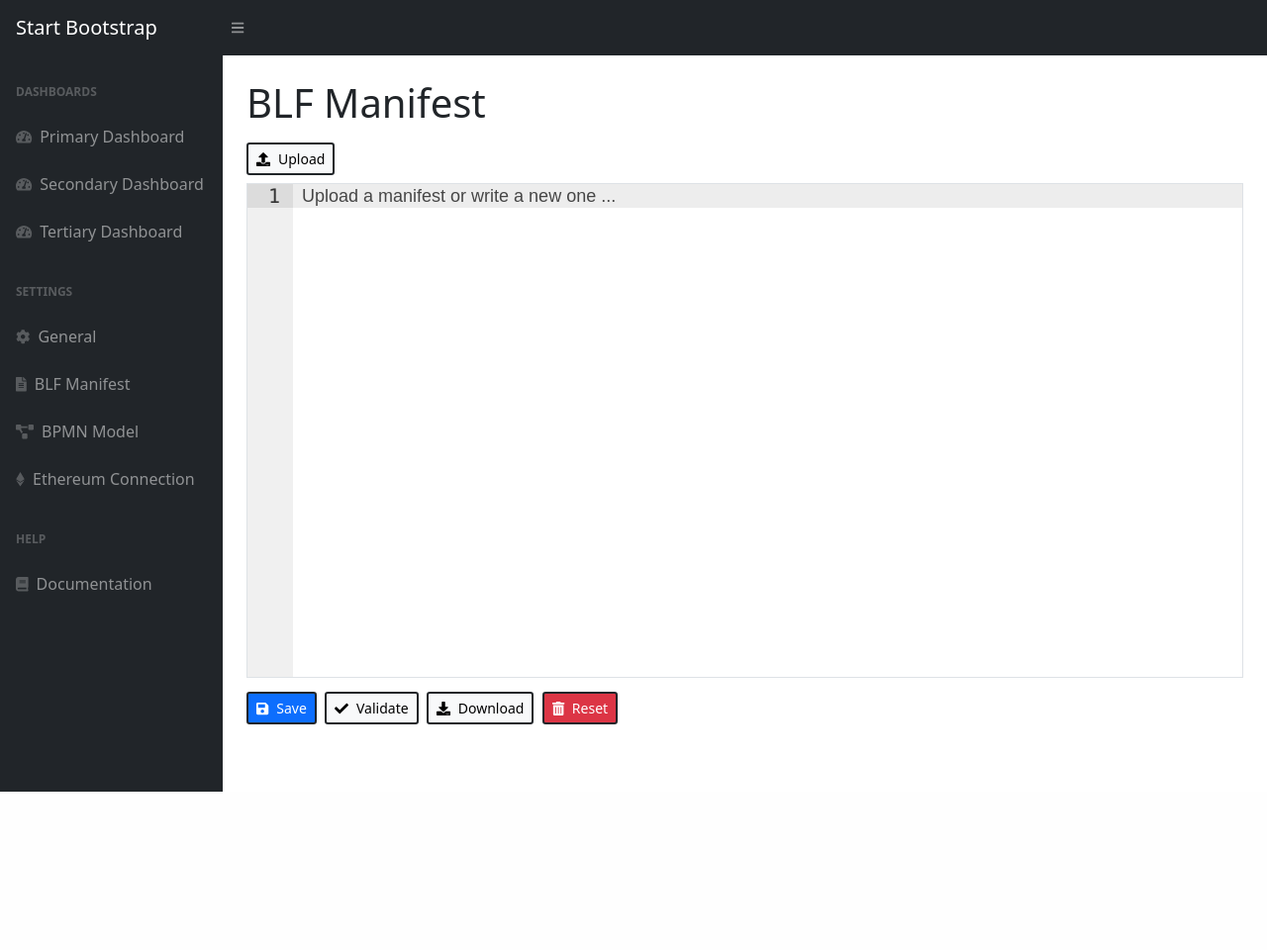
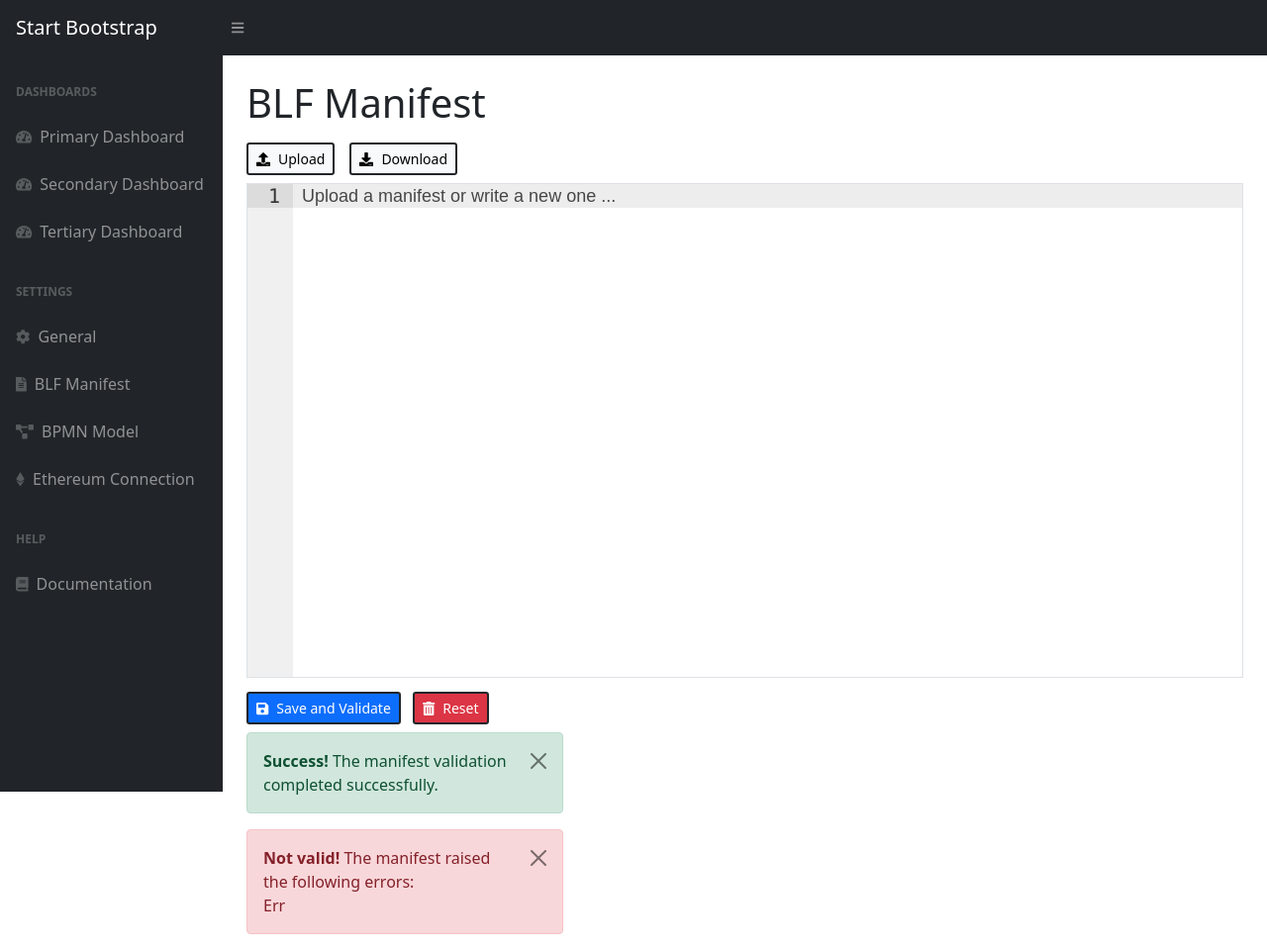
Before and after one commit to hb237/MasterThesisApp, a Flask app: page /settings/manifest in a window 1280 px wide. Shown: the whole page at 99% size. Before the commit the page ends 800 px from the top, so only its background shows below. Run offline with Flask 2, Linux system fonts and the light colour scheme; data that the repository does not hold is empty; parts of the project's set-up code (start-up, migrations or seed data) failed here and were passed over; some libraries are stand-ins or nearby versions.

Commit message:
arranged manifest site

```diff
--- a/blockchain_monitor/app.py
+++ b/blockchain_monitor/app.py
@@ -24,7 +24,13 @@ def set_input_src(type, speed):
 
 
 def validate_current_manifest():
-    return
+    msg = ""
+    try:
+        msg = subprocess.check_output(
+            ['java', '-jar', const.BLF_JAR_PATH, const.BLF_VALIDATE, const.MANIFEST_PATH])
+    except subprocess.CalledProcessError as e:
+        msg = 'An error occured during BLF validation.'
+    return msg
 
 
 def launch_file_reader():
--- a/blockchain_monitor/dashboard.py
+++ b/blockchain_monitor/dashboard.py
@@ -1,10 +1,11 @@
-import re
 from werkzeug.utils import redirect
 import blockchain_connector as bc
 from data_processor import DataProcessor
 import os
 from flask import Blueprint, request, make_response, send_file
 import constants as const
+import app
+import re
 
 cbs = bc.get_current_block_stats()
 current_block_number = cbs['current_block_number']
@@ -19,13 +20,17 @@ def allowed_file(filename):
            filename.rsplit('.', 1)[1].lower() in const.ALLOWED_EXTENSIONS
 
 
-@dashbord_bp.route('/api/manifest', methods=['POST', 'GET', 'DELETE'])
+@dashbord_bp.route('/api/manifest', methods=['POST', 'GET', 'DELETE', 'VALIDATE'])
 def handle_mainfest():
     if request.method == 'DELETE':
         open(const.MANIFEST_PATH, 'w').close()
         return make_response('', 200)
     elif request.method == 'GET':
         return send_file(const.MANIFEST_PATH)
+    elif request.method == 'VALIDATE':
+        result = app.validate_current_manifest()
+        # if re.search('error', result, re.IGNORECASE):
+        return make_response(result, 200)
     elif request.method == 'POST':
         # check if the post request has the file part
         if 'blf-manifest' in request.files:
--- a/blockchain_monitor/templates/settings/blf-manifest.html
+++ b/blockchain_monitor/templates/settings/blf-manifest.html
@@ -28,20 +28,6 @@ BLF Manifest
         });
     });
 
-    function save_changes() {
-        $.ajax({
-            url: '/api/manifest',
-            type: 'POST',
-            data: {
-                editor_content: editor.getValue()
-            },
-            dataType: 'json',
-            complete: function () {
-                location.reload();
-            }
-        });
-    };
-
     function reset_manifest() {
         $.ajax({
             url: '/api/manifest',
@@ -52,8 +38,24 @@ BLF Manifest
         });
     };
 
-    function hide_save_success() {
-
+    function save_and_validate_manifest() {
+        $.ajax({
+            url: '/api/manifest',
+            type: 'POST',
+            data: {
+                editor_content: editor.getValue()
+            },
+            dataType: 'json',
+            complete: function () {
+                $.ajax({
+                    url: '/api/manifest',
+                    type: 'VALIDATE',
+                    complete: function (res) {
+                        $('#error-msg').text(res.responseText)
+                    }
+                });
+            }
+        });
     }
 </script>
 {% endblock %}
@@ -61,17 +63,22 @@ BLF Manifest
 {% block main_content %}
 <div class="row">
     <div class="col-md-8">
-        <form method="POST" enctype="multipart/form-data" action="/api/manifest">
-            <div class="input-group my-2">
-                <!-- <div class="form-group d-flex flex-row align-items-end"> -->
-                <div>
-                    <label class="btn btn-sm btn-light border-2 border-dark" for="blf-manifest">
-                        <i class="fas fa-upload"></i><span class="ms-2">Upload</span></label>
-                    <input style="display:none;" type="file" id="blf-manifest" name="blf-manifest"
-                        onchange="this.form.submit()" />
+        <div class="my-2 d-flex">
+            <div class=" d-inline-block">
+                <div class="input-group">
+                    <div>
+                        <form method="POST" enctype="multipart/form-data" action="/api/manifest">
+                            <label class=" btn btn-sm btn-light border-2 border-dark" for="blf-manifest">
+                                <i class="fas fa-upload"></i><span class="ms-2">Upload</span></label>
+                            <input style="display:none;" type="file" id="blf-manifest" name="blf-manifest"
+                                onchange="this.form.submit()" />
+                        </form>
+                    </div>
                 </div>
             </div>
-        </form>
+            <a class="btn btn-sm btn-light border-2 border-dark" href="/api/manifest" download="manifest.bcql"><i
+                    class="fas fa-download"></i><span class="ms-2">Download</span></a>
+        </div>
     </div>
 </div>
 
@@ -86,15 +93,25 @@ BLF Manifest
 <div class="row">
     <div class="col-md-6">
         <div class="mt-2">
-            <button class="btn btn-sm btn-primary border-2 border-dark" onclick="save_changes();"><i
-                    class="fas fa-save"></i><span class="ms-2">Save</span></a></button>
-            <a class="btn btn-sm btn-light border-2 border-dark ms-1" href="/api/manifest" download="manifest.bcql">
-                <i class="fas fa-check"></i><span class="ms-2">Validate</span></a>
-            <a class="btn btn-sm btn-light border-2 border-dark ms-1" href="/api/manifest" download="manifest.bcql"><i
-                    class="fas fa-download"></i><span class="ms-2">Download</span></a>
-            <button class="btn btn-sm btn-danger border-2 border-dark ms-1" onclick="reset_manifest();">
+            <button class="btn btn-sm btn-primary border-2 border-dark" onclick="save_and_validate_manifest();">
+                <i class="fas fa-save"></i><span class="ms-2">Save and Validate</span></button>
+            <button class="btn btn-sm btn-danger border-2 border-dark ms-2" onclick="reset_manifest();">
                 <i class="fas fa-trash-alt"></i></i><span class="ms-2">Reset</span></button>
         </div>
     </div>
 </div>
+
+<div class="row mt-2">
+    <div class="col-md-4">
+        <div class="alert alert-success alert-dismissible fade show" role="alert">
+            <strong>Success!</strong> The manifest validation completed successfully.
+            <button type="button" class="btn-close" data-bs-dismiss="alert" aria-label="Close"></button>
+        </div>
+        <div class="alert alert-danger alert-dismissible fade show" role="alert">
+            <strong>Not valid!</strong> The manifest raised the following errors:<br />
+            <span id="error-msg">Err</span>
+            <button type="button" class="btn-close" data-bs-dismiss="alert" aria-label="Close"></button>
+        </div>
+    </div>
+</div>
 {% endblock %}
```
Also changed, not shown: 1 other file.
